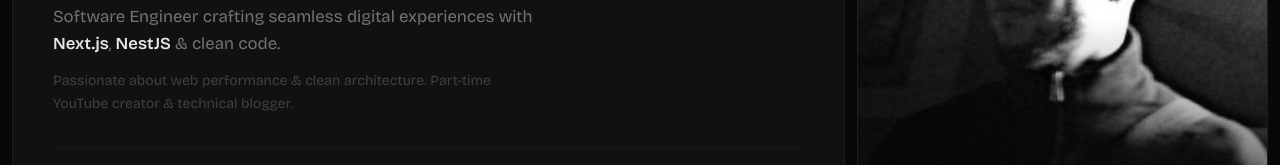
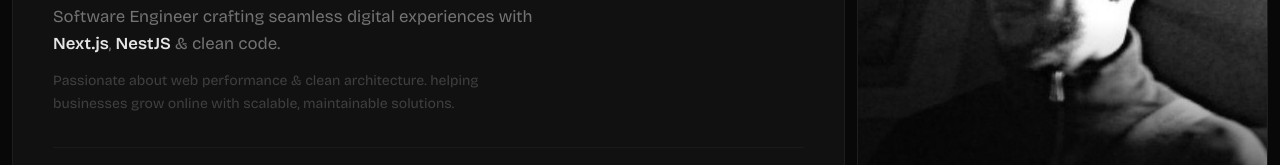
Before and after one commit to Noufel-sf/My_Portfolio, a React (Vite) app: page / in a window 1280 px wide. Shown: the part 331-496 px from the top of the page. Built offline with nearby package versions, Linux system fonts and the light colour scheme; a web font is replaced by a local one.

Commit message:
fixing hero text

```diff
--- a/src/pages/HomePage.jsx
+++ b/src/pages/HomePage.jsx
@@ -312,7 +312,7 @@
                 </p>
                 <p className="text-neutral-700 text-sm leading-relaxed max-w-md">
                   Passionate about web performance &amp; clean architecture.
-                  Part-time YouTube creator &amp; technical blogger.
+                  helping businesses grow online with scalable, maintainable solutions.
                 </p>
               </div>
 
```
